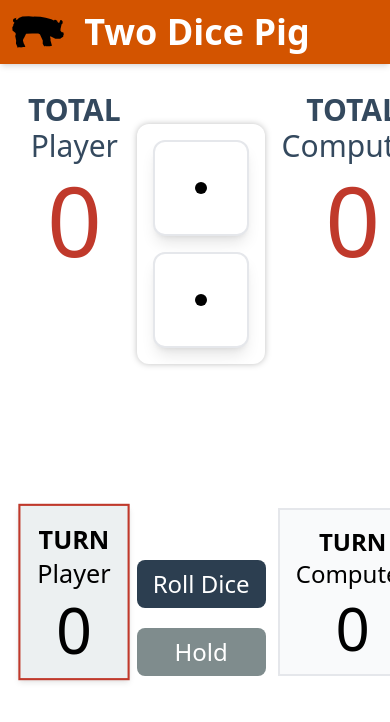
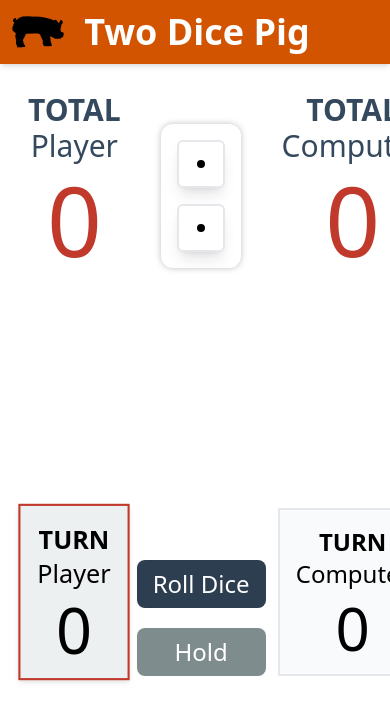
Before and after one commit to mmorris515/pig-game-new, a React (Vite) app: page /game in a window 390 px wide. Shown: the top 722 px of the page. Built offline with nearby package versions, Linux system fonts and the light colour scheme; a web font is replaced by a local one.

Commit message:
Add response styles to dice

```diff
--- a/src/components/Dice/Die.tsx
+++ b/src/components/Dice/Die.tsx
@@ -24,22 +24,22 @@ const Die: React.FC<DieProps> = ({ value, isRolling }) => {
   };
 
   const getDotClass = (position: string) => {
-    const baseClass = "w-3 h-3 bg-black rounded-full";
+    const baseClass = "w-2 h-2 sm:w-3 sm:h-3 bg-black rounded-full"; // Adjusted size
     switch (position) {
       case "center":
         return `${baseClass} absolute top-1/2 left-1/2 -translate-x-1/2 -translate-y-1/2`;
       case "top-left":
-        return `${baseClass} absolute top-4 left-4`;
+        return `${baseClass} absolute top-2 sm:top-4 left-2 sm:left-4`; // Adjusted position
       case "top-right":
-        return `${baseClass} absolute top-4 right-4`;
+        return `${baseClass} absolute top-2 sm:top-4 right-2 sm:right-4`; // Adjusted position
       case "middle-left":
-        return `${baseClass} absolute top-1/2 left-4 -translate-y-1/2`;
+        return `${baseClass} absolute top-1/2 left-2 sm:left-4 -translate-y-1/2`; // Adjusted position
       case "middle-right":
-        return `${baseClass} absolute top-1/2 right-4 -translate-y-1/2`;
+        return `${baseClass} absolute top-1/2 right-2 sm:right-4 -translate-y-1/2`; // Adjusted position
       case "bottom-left":
-        return `${baseClass} absolute bottom-4 left-4`;
+        return `${baseClass} absolute bottom-2 sm:bottom-4 left-2 sm:left-4`; // Adjusted position
       case "bottom-right":
-        return `${baseClass} absolute bottom-4 right-4`;
+        return `${baseClass} absolute bottom-2 sm:bottom-4 right-2 sm:right-4`; // Adjusted position
       default:
         return baseClass;
     }
@@ -48,8 +48,8 @@ const Die: React.FC<DieProps> = ({ value, isRolling }) => {
   return (
     <div
       className={`
-        relative w-24 h-24
-        bg-white rounded-xl
+        relative w-12 h-12 sm:w-24 sm:h-24
+        bg-white rounded-md  // Further reduced border radius for a more square shape
         shadow-lg border-2 border-gray-200
         ${
           isRolling
```
